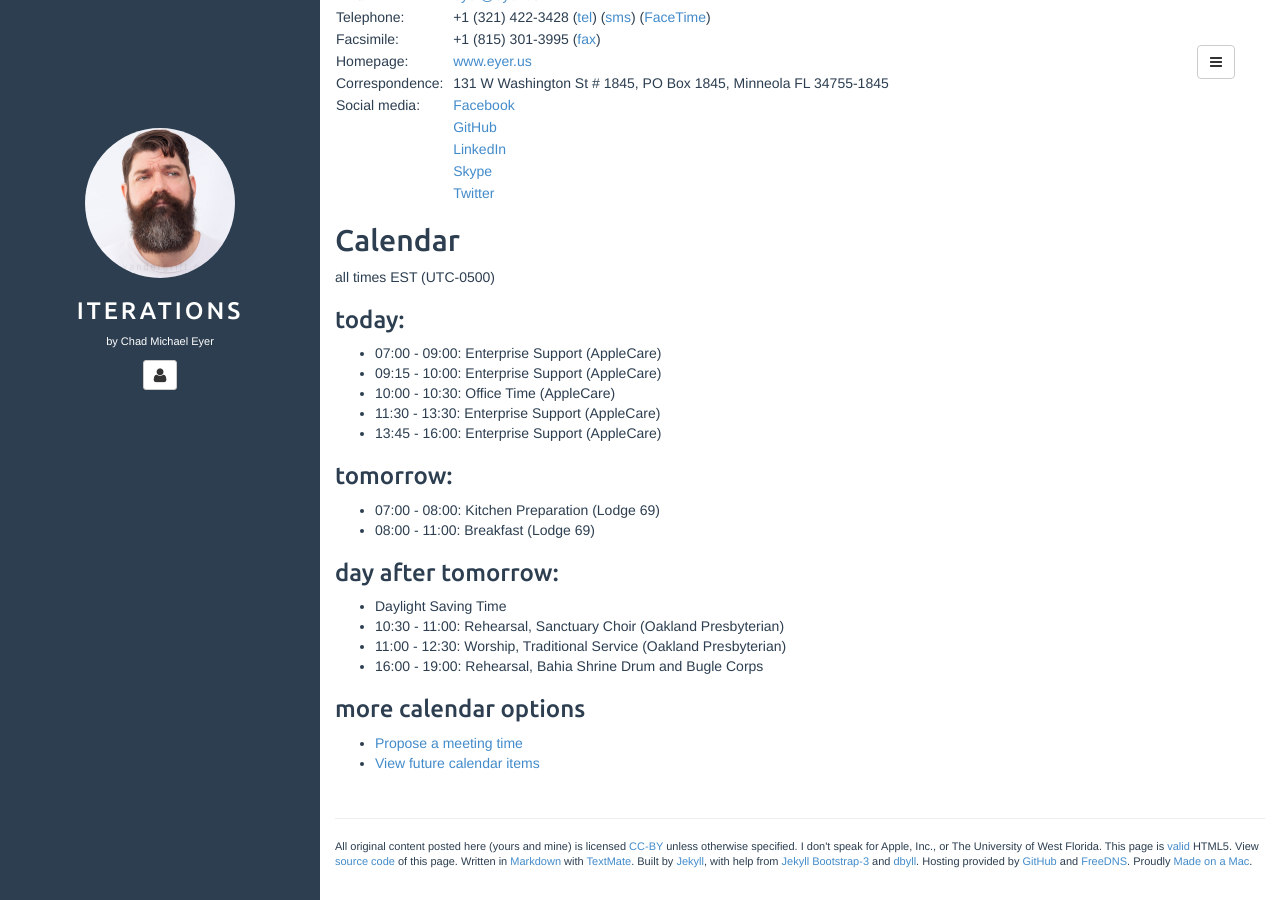
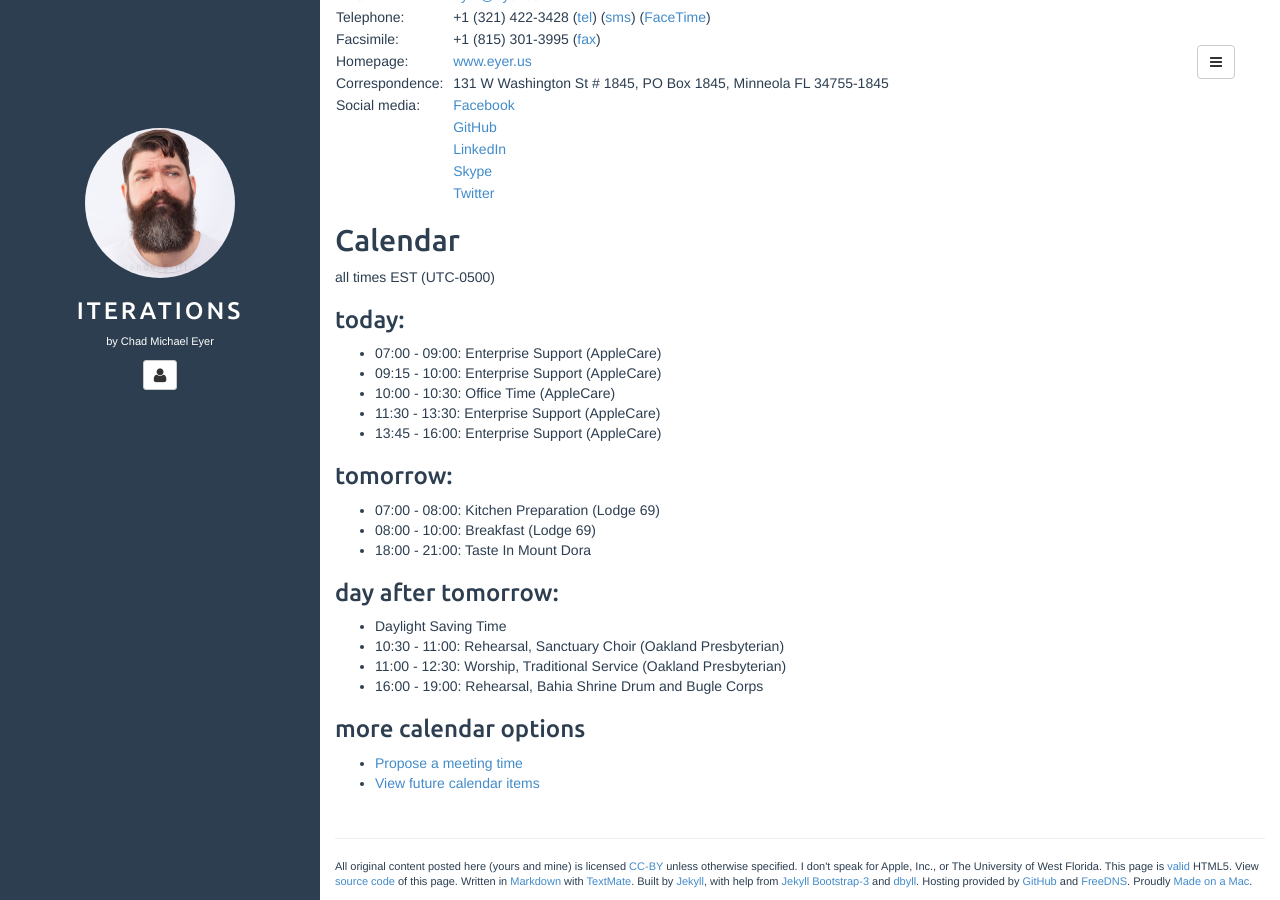
Before and after one commit to chadmichaeleyer/chadmichaeleyer.github.io, a Jekyll site: the page built from about.md, in a window 1280 px wide and 900 px high, scrolled down 1210 px. Built offline with Jekyll 4.4.1, drawn with Linux system fonts in a browser that asks for light colours.

Commit message:
calendar update

```diff
--- a/calendar-year.markdown
+++ b/calendar-year.markdown
@@ -11,7 +11,8 @@ all times EST (UTC-0500)
 ### 2017-03-11 (Sat):
 
 * 07:00 - 08:00: Kitchen Preparation (Lodge 69)
-* 08:00 - 11:00: Breakfast (Lodge 69)
+* 08:00 - 10:00: Breakfast (Lodge 69)
+* 18:00 - 21:00: Taste In Mount Dora
 
 ### 2017-03-12 (Sun):
 
--- a/calendar.markdown
+++ b/calendar.markdown
@@ -11,7 +11,8 @@ all times EST (UTC-0500)
 ### tomorrow:
 
 * 07:00 - 08:00: Kitchen Preparation (Lodge 69)
-* 08:00 - 11:00: Breakfast (Lodge 69)
+* 08:00 - 10:00: Breakfast (Lodge 69)
+* 18:00 - 21:00: Taste In Mount Dora
 
 ### day after tomorrow:
 
```
